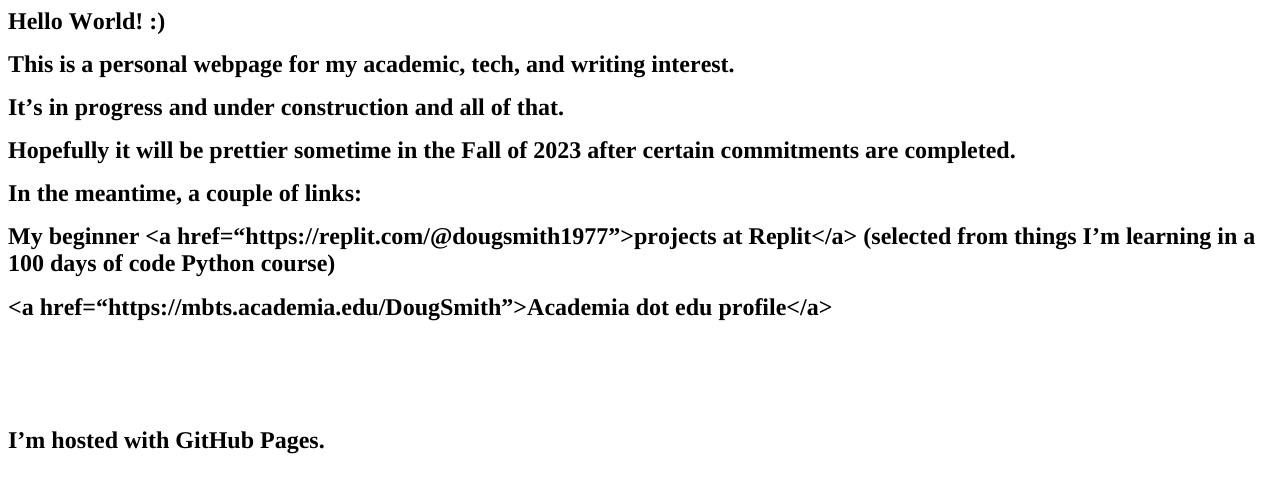
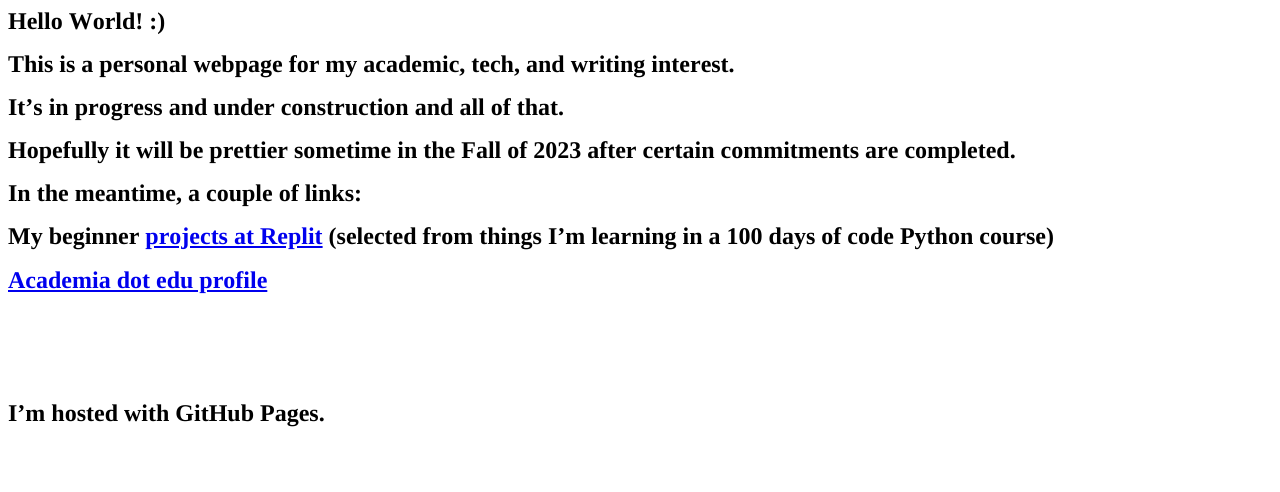
Before and after one commit to dougsmith1977/dougsmith1977.github.io, a plain HTML site: page index.html in a window 1280 px wide. Drawn offline with Linux system fonts and the light colour scheme.

Commit message:
Update index.html

```diff
--- a/index.html
+++ b/index.html
@@ -16,8 +16,8 @@
 <h1 style="margin: 0.0px 0.0px 16.1px 0.0px; font: 24.0px Times; -webkit-text-stroke: #000000"><span class="s1"><b>It’s in progress and under construction and all of that.</b></span></h1>
 <h1 style="margin: 0.0px 0.0px 16.1px 0.0px; font: 24.0px Times; -webkit-text-stroke: #000000"><span class="s1"><b>Hopefully it will be prettier sometime in the Fall of 2023 after certain commitments are completed.</b></span></h1>
 <h1 style="margin: 0.0px 0.0px 16.1px 0.0px; font: 24.0px Times; -webkit-text-stroke: #000000"><span class="s1"><b>In the meantime, a couple of links:</b></span></h1>
-<h1 style="margin: 0.0px 0.0px 16.1px 0.0px; font: 24.0px Times; -webkit-text-stroke: #000000"><span class="s1"><b>My beginner &lt;a href=“https://replit.com/@dougsmith1977”&gt;projects at Replit&lt;/a&gt; (selected from things I’m learning in a 100 days of code Python course)</b></span></h1>
-<h1 style="margin: 0.0px 0.0px 16.1px 0.0px; font: 24.0px Times; -webkit-text-stroke: #000000"><span class="s1"><b>&lt;a href=“https://mbts.academia.edu/DougSmith”&gt;Academia dot edu profile&lt;/a&gt;</b></span></h1>
+<h1 style="margin: 0.0px 0.0px 16.1px 0.0px; font: 24.0px Times; -webkit-text-stroke: #000000"><span class="s1"><b>My beginner <a href=“https://replit.com/@dougsmith1977”>projects at Replit</a> (selected from things I’m learning in a 100 days of code Python course)</b></span></h1>
+<h1 style="margin: 0.0px 0.0px 16.1px 0.0px; font: 24.0px Times; -webkit-text-stroke: #000000"><span class="s1"><b><a href=“https://mbts.academia.edu/DougSmith”>Academia dot edu profile</a></b></span></h1>
 <h1 style="margin: 0.0px 0.0px 16.1px 0.0px; font: 24.0px Times; -webkit-text-stroke: #000000; min-height: 29.0px"><span class="s1"><b></b></span><br></h1>
 <h1 style="margin: 0.0px 0.0px 16.1px 0.0px; font: 24.0px Times; -webkit-text-stroke: #000000; min-height: 29.0px"><span class="s1"><b></b></span><br></h1>
 <h1 style="margin: 0.0px 0.0px 16.1px 0.0px; font: 24.0px Times; -webkit-text-stroke: #000000"><span class="s1"><b>I’m hosted with GitHub Pages.</b></span></h1>
```
